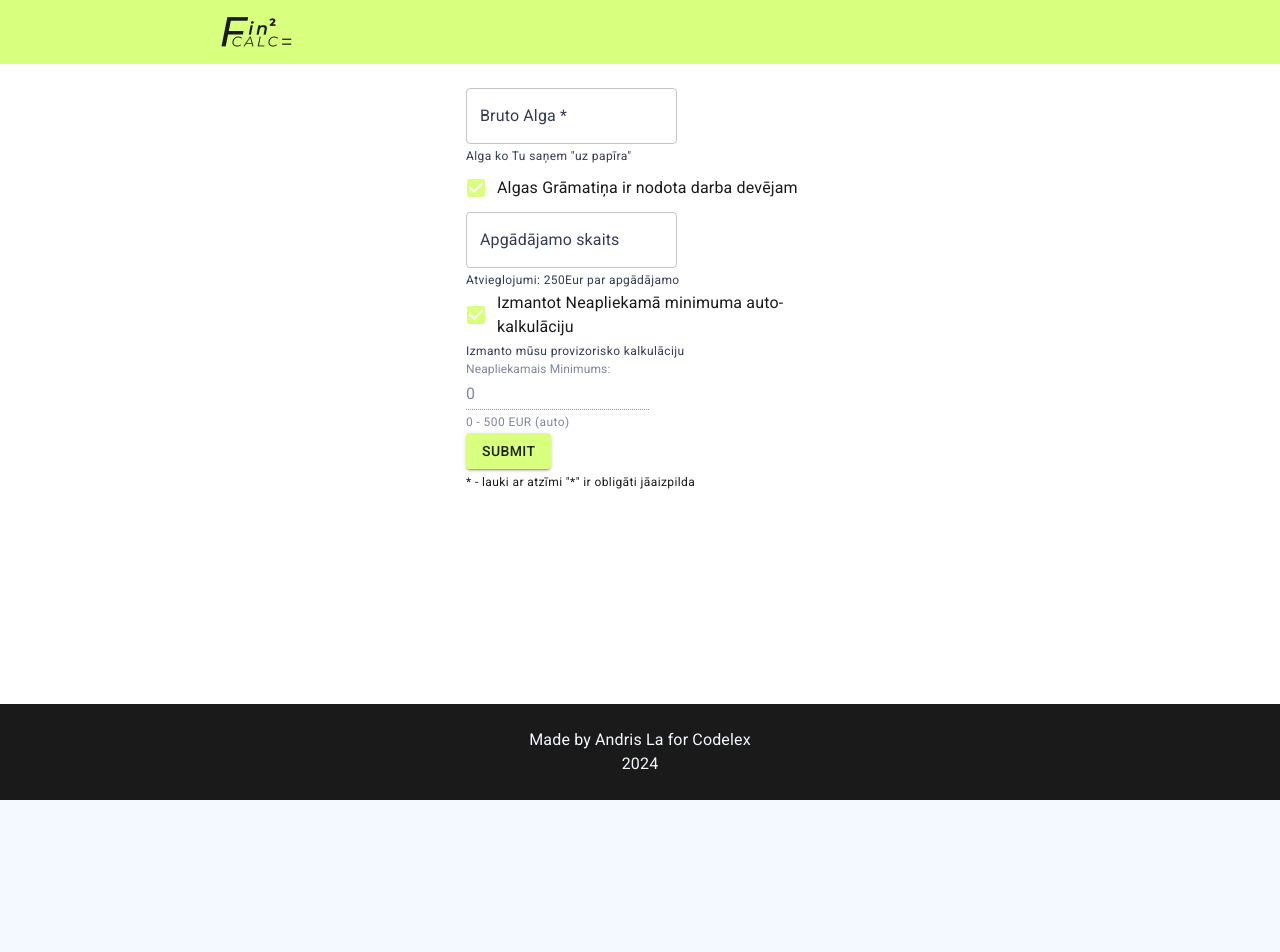
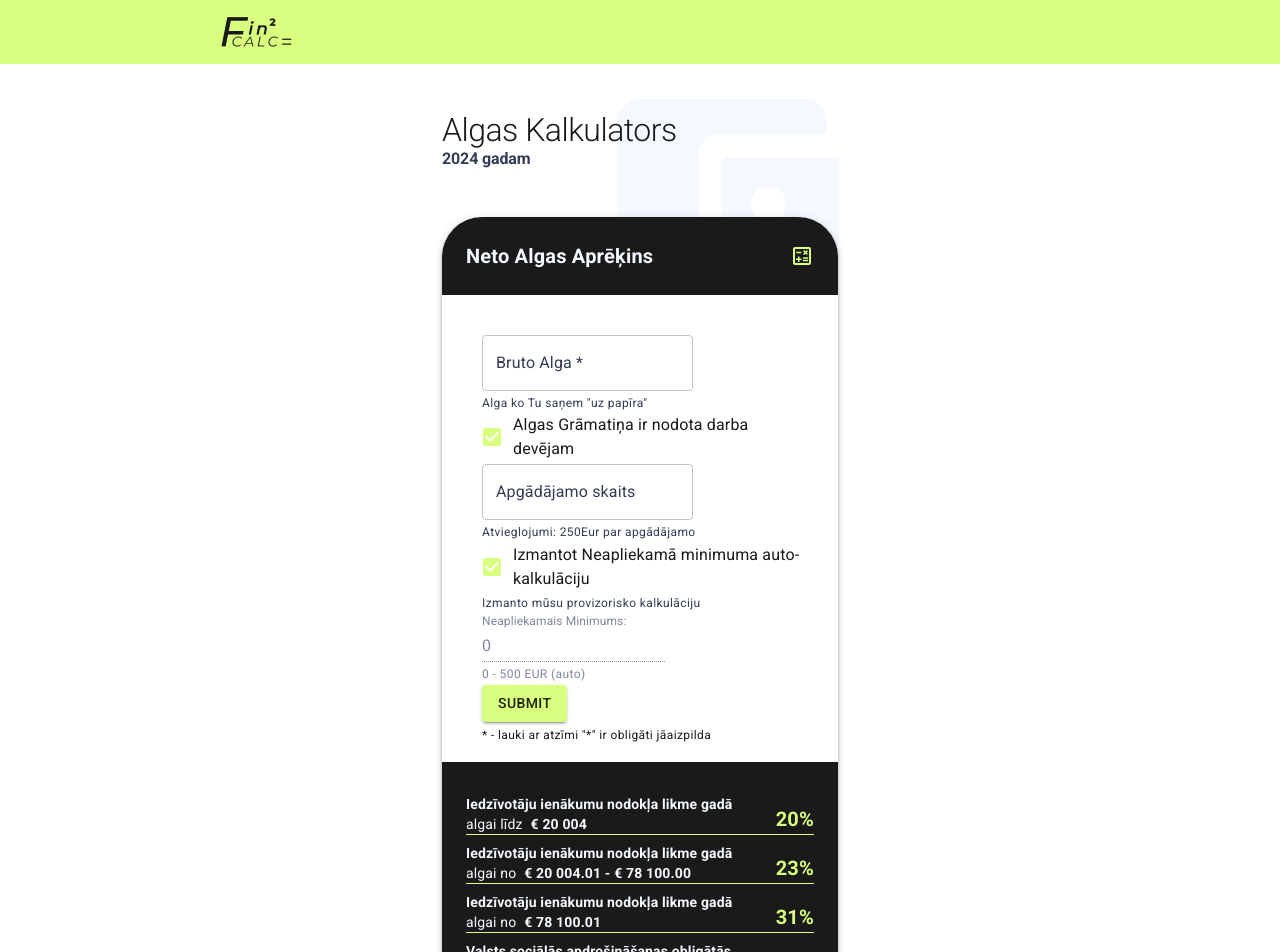
Before and after one commit to andrisLaduzans/algas-kalkulators, a React (Vite) app: page / in a window 1280 px wide. Shown: the top 952 px of the page. Before the commit the page ends 800 px from the top, so only its background shows below. Built offline with nearby package versions, Linux system fonts and the light colour scheme.

Commit message:
add calculator content layout (#12)

```diff
--- a/src/components/layout/MainLayout.tsx
+++ b/src/components/layout/MainLayout.tsx
@@ -1,5 +1,6 @@
+import { ReactNode } from "react";
 import { Box, Container, Stack } from "@mui/material";
-import { ReactNode } from "react";
+import AccountBalanceWalletIcon from "@mui/icons-material/AccountBalanceWallet";
 
 interface Props {
   children: ReactNode;
@@ -10,13 +11,18 @@ interface Props {
 export const MainLayout = ({ children, headerNode, footerNode }: Props) => {
   return (
     <Box
-      sx={(theme) => ({
+      sx={{
         height: "100vh",
         width: "100vw",
-        bgcolor: theme.palette.background.paper,
-      })}
+      }}
     >
-      <Stack sx={{ minHeight: "100%", width: "100%" }}>
+      <Stack
+        sx={(theme) => ({
+          minHeight: "100%",
+          width: "100%",
+          bgcolor: theme.palette.background.paper,
+        })}
+      >
         <Stack
           sx={(theme) => ({
             width: "100%",
@@ -28,8 +34,18 @@ export const MainLayout = ({ children, headerNode, footerNode }: Props) => {
 
         <Stack sx={{ flex: 1, overflow: "auto" }}>
           <Stack sx={{ flex: 1 }}>
-            <Container maxWidth="xs" sx={{ flex: 1 }}>
-              {children}
+            <Container maxWidth="xs" sx={{ flex: 1, position: "relative" }}>
+              <AccountBalanceWalletIcon
+                sx={(theme) => ({
+                  fontSize: 280,
+                  position: "absolute",
+                  right: 0,
+                  top: 0,
+                  color: theme.palette.background.default,
+                })}
+              />
+
+              <Box sx={{ position: "relative" }}>{children}</Box>
             </Container>
           </Stack>
 
--- /dev/null
+++ b/src/domain/features/netSalaryCalculator/content/taxInfo.json
@@ -0,0 +1,57 @@
+[
+  {
+    "id": "low-tier-tax",
+    "description": {
+      "title": "Iedzīvotāju ienākumu nodokļa likme gadā",
+      "valueDescription": "algai līdz",
+      "value": "€ 20 004"
+    },
+    "value": "20%"
+  },
+
+  {
+    "id": "mid-tier-tax",
+    "description": {
+      "title": "Iedzīvotāju ienākumu nodokļa likme gadā",
+      "valueDescription": "algai no",
+      "value": "€ 20 004.01 - € 78 100.00"
+    },
+    "value": "23%"
+  },
+
+  {
+    "id": "high-tier-tax",
+    "description": {
+      "title": "Iedzīvotāju ienākumu nodokļa likme gadā",
+      "valueDescription": "algai no",
+      "value": "€ 78 100.01"
+    },
+    "value": "31%"
+  },
+
+  {
+    "id": "vsaoi",
+    "description": {
+      "title": "Valsts sociālās apdrošināšanas obligātās iemaksas likme"
+    },
+    "value": "10.5%"
+  },
+
+  {
+    "id": "dependents-release",
+    "description": {
+      "title": "Atvieglojums par apgādībā esošām personām",
+      "valueDescription": "(par personu)"
+    },
+    "value": "€ 250"
+  },
+
+  {
+    "id": "Neapliekamais minimums",
+    "description": {
+      "title": "Neapliekamais minimums",
+      "valueDescription": "Precīzu prognozēto neapliekamā minimuma apmēru var apskatīt VID EDS sistēmas “Algas nodokļa grāmatiņā”."
+    },
+    "value": "€0 - €500"
+  }
+]
--- a/src/router/routes/net-salary-calc/NetSalaryCalc.tsx
+++ b/src/router/routes/net-salary-calc/NetSalaryCalc.tsx
@@ -2,7 +2,7 @@ import { getProvisionalNonTaxableMinimum } from "../../../domain/features/netSal
 import { TextInput } from "../../../components/formInputs/TextInput";
 import { CheckboxInput } from "../../../components/formInputs/CheckBoxInput";
 import { UncontrolledTextInput } from "../../../components/formInputs/UncontrolledTextInput";
-import { Button, CircularProgress, Typography } from "@mui/material";
+import { Button, CircularProgress, Stack, Typography } from "@mui/material";
 import {
   validateCurrencyInput,
   validateNaturalNumberInput,
@@ -14,6 +14,8 @@ import { mapSubmitData } from "../../../domain/features/netSalaryCalculator/mapS
 import { WarningAlertModal } from "../../../components/feedback/WarningAlertModal";
 import { netSalaryCalcApi } from "../../../api/netSalaryCalcApi";
 import { useNavigate } from "react-router-dom";
+import { CalcContainerCard } from "./components/CalcContainerCard";
+import CalculateOutlinedIcon from "@mui/icons-material/CalculateOutlined";
 
 export const NetSalaryCalc = () => {
   const {
@@ -65,6 +67,36 @@ export const NetSalaryCalc = () => {
   };
 
   return (
+    <Stack sx={{ pt: 6 }}>
+      <Typography
+        variant="h1"
+        style={{
+          fontSize: 32,
+          fontWeight: "light",
+        }}
+      >
+        Algas Kalkulators
+      </Typography>
+
+      <Typography
+        variant="h2"
+        sx={(theme) => ({
+          fontSize: 16,
+          fontWeight: "bold",
+          color: theme.palette.text.secondary,
+          mb: 6,
+        })}
+      >
+        2024 gadam
+      </Typography>
+
+      <CalcContainerCard
+        headerProps={{
+          text: "Neto Algas Aprēķins",
+          icon: CalculateOutlinedIcon,
+        }}
+        sx={{ mb: 6 }}
+      >
         <form
           onSubmit={handleSubmit((data) => onSubmit(data))}
           style={{ paddingTop: 24, paddingLeft: 24 }}
@@ -138,7 +170,9 @@ export const NetSalaryCalc = () => {
               value={
                 isNaN(parseFloat(grossSalaryValue))
                   ? "0"
-              : getProvisionalNonTaxableMinimum(parseFloat(grossSalaryValue))
+                  : getProvisionalNonTaxableMinimum(
+                      parseFloat(grossSalaryValue)
+                    )
               }
               label={"Neapliekamais Minimums:"}
               helperText="0 - 500 EUR (auto)"
@@ -174,5 +208,7 @@ export const NetSalaryCalc = () => {
             * - lauki ar atzīmi "*" ir obligāti jāaizpilda
           </Typography>
         </form>
+      </CalcContainerCard>
+    </Stack>
   );
 };
--- /dev/null
+++ b/src/router/routes/net-salary-calc/components/CalcContainerCard.tsx
@@ -0,0 +1,76 @@
+import {
+  Box,
+  Card,
+  Stack,
+  SvgIconTypeMap,
+  SxProps,
+  Theme,
+  Typography,
+} from "@mui/material";
+import { OverridableComponent } from "@mui/material/OverridableComponent";
+import { ReactNode } from "react";
+import { TaxInfoList } from "./TaxInfoList";
+
+interface Props {
+  headerProps: {
+    text: string;
+    icon?: OverridableComponent<SvgIconTypeMap<object, "svg">> & {
+      muiName: string;
+    };
+  };
+
+  children: ReactNode;
+  sx?: SxProps<Theme>;
+}
+
+export const CalcContainerCard = ({ headerProps, children, sx }: Props) => {
+  return (
+    <Card
+      sx={[
+        {
+          borderRadius: "40px",
+        },
+        ...(Array.isArray(sx) ? sx : [sx]),
+      ]}
+      elevation={4}
+    >
+      <Stack
+        direction="row"
+        alignItems={"center"}
+        sx={(theme) => ({ bgcolor: theme.palette.secondary.main, p: 3 })}
+      >
+        <Stack direction="row" flex={1}>
+          <Typography
+            sx={(theme) => ({
+              color: theme.palette.background.default,
+              fontWeight: "bold",
+              fontSize: 20,
+            })}
+          >
+            {headerProps.text}
+          </Typography>
+        </Stack>
+
+        {headerProps.icon && (
+          <Stack>
+            <headerProps.icon
+              sx={(theme) => ({ color: theme.palette.primary.main })}
+            />
+          </Stack>
+        )}
+      </Stack>
+
+      <Stack sx={{ p: 2 }}>{children}</Stack>
+
+      <Box
+        sx={(theme) => ({
+          p: 3,
+          bgcolor: theme.palette.secondary.main,
+          color: theme.palette.background.default,
+        })}
+      >
+        <TaxInfoList />
+      </Box>
+    </Card>
+  );
+};
--- /dev/null
+++ b/src/router/routes/net-salary-calc/components/TaxInfoList.tsx
@@ -0,0 +1,66 @@
+import List from "@mui/material/List";
+import ListItem from "@mui/material/ListItem";
+import { Stack, Typography } from "@mui/material";
+import taxInfo from "../../../../domain/features/netSalaryCalculator/content/taxInfo.json";
+
+export const TaxInfoList = () => {
+  return (
+    <List>
+      {taxInfo.map((item) => (
+        <ListItem
+          key={item.id}
+          disablePadding
+          sx={(theme) => ({
+            mb: 1,
+            borderBottom: `1px solid ${theme.palette.primary.main}}`,
+          })}
+        >
+          <Stack
+            direction="row"
+            alignItems="end"
+            columnGap={2}
+            sx={{ width: "100%" }}
+          >
+            <Stack flex={1}>
+              <Typography
+                variant="body2"
+                sx={{ color: "inherit", fontWeight: "bold" }}
+              >
+                {item.description.title}
+              </Typography>
+
+              <Stack flexDirection="row" columnGap={1}>
+                {item.description.valueDescription && (
+                  <Typography variant="body2" sx={{ color: "inherit" }}>
+                    {item.description.valueDescription}
+                  </Typography>
+                )}
+
+                {item.description.value && (
+                  <Typography
+                    variant="body2"
+                    sx={{ fontWeight: "bold", color: "inherit" }}
+                  >
+                    {item.description.value}
+                  </Typography>
+                )}
+              </Stack>
+            </Stack>
+
+            <Stack>
+              <Typography
+                sx={(theme) => ({
+                  color: theme.palette.primary.main,
+                  fontSize: 20,
+                  fontWeight: "bold",
+                })}
+              >
+                {item.value}
+              </Typography>
+            </Stack>
+          </Stack>
+        </ListItem>
+      ))}
+    </List>
+  );
+};
```
Lines whose indentation alone changed are shown as unchanged.
